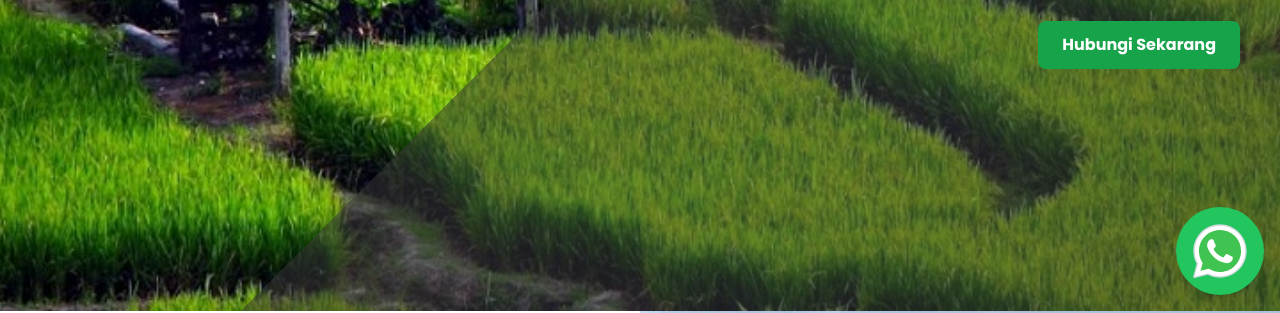
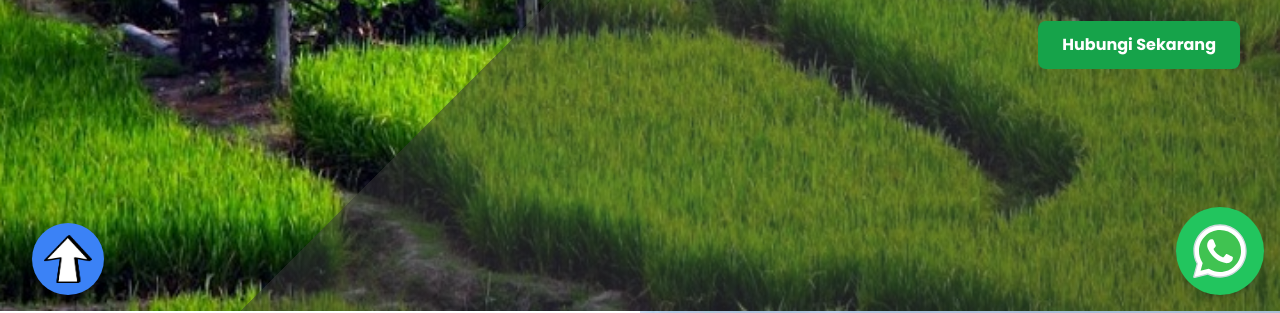
Before and after one commit to dejauls/agritani, a website: page index.html in a window 1280 px wide. Shown: the part 489-802 px from the top of the page. Drawn offline with nearby package versions, Linux system fonts and the light colour scheme.

Commit message:
tambnah ikon scrol

```diff
--- a/index.html
+++ b/index.html
@@ -773,6 +773,49 @@
 
 
 
+    <div id="scrollTopIcon"
+        class="fixed bottom-4 left-8 flex flex-col items-start z-[999999999] transition-opacity duration-500 opacity-0 transform translate-y-4">
+        <button id="scrollTopButton"
+            class="bg-blue-500 hover:bg-blue-600 text-white p-4 rounded-full shadow-lg focus:outline-none sm:p-3">
+            <img src="/src/img/scrolatas.png" alt="Scroll to Top" class="sm:w-8 sm:h-8 md:w-12 md:h-12">
+        </button>
+    </div>
+
+    <script>
+        // Menampilkan ikon scroll atas saat scroll memasuki section2
+        window.addEventListener('scroll', function () {
+            var section2 = document.getElementById('section-2');
+            var scrollTopIcon = document.getElementById('scrollTopIcon');
+            var whatsappIcon = document.getElementById('whatsappIcon');
+
+            // Hitung posisi setengah dari section 2
+            var section2Start = section2.offsetTop;
+            var section2Half = section2Start + (section2.offsetHeight / 2);
+
+            // Posisi scroll saat ini
+            var scrollPos = window.scrollY + window.innerHeight;
+
+            // Munculkan ikon saat setengah dari section 2 mulai terlihat
+            if (scrollPos > section2Half) {
+                scrollTopIcon.classList.remove('opacity-0', 'translate-y-4');
+                whatsappIcon.classList.remove('opacity-0', 'translate-y-4');
+            } else {
+                scrollTopIcon.classList.add('opacity-0', 'translate-y-4');
+                whatsappIcon.classList.add('opacity-0', 'translate-y-4');
+            }
+        });
+
+        // Fungsi untuk scroll ke atas ketika tombol diklik
+        document.getElementById('scrollTopButton').addEventListener('click', function () {
+            window.scrollTo({
+                top: 0,
+                behavior: 'smooth'
+            });
+        });
+
+    </script>
+
+
     <!-- Mobile Menu Dropdown -->
 
 
```
Also changed, not shown: src/img/scrolatas.png (added), src/output.css.
